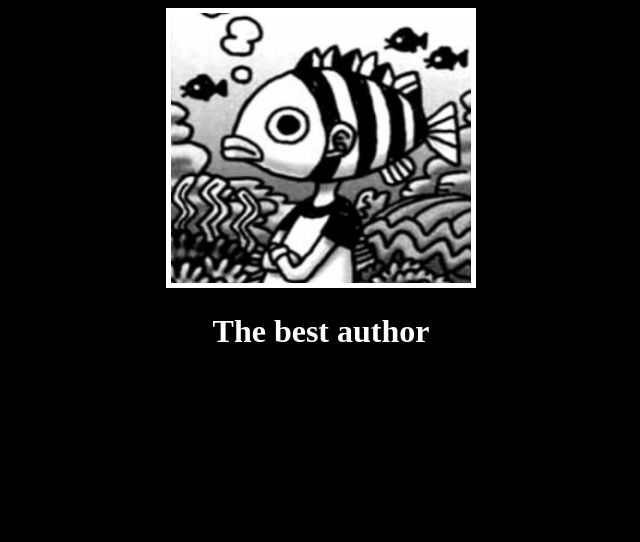
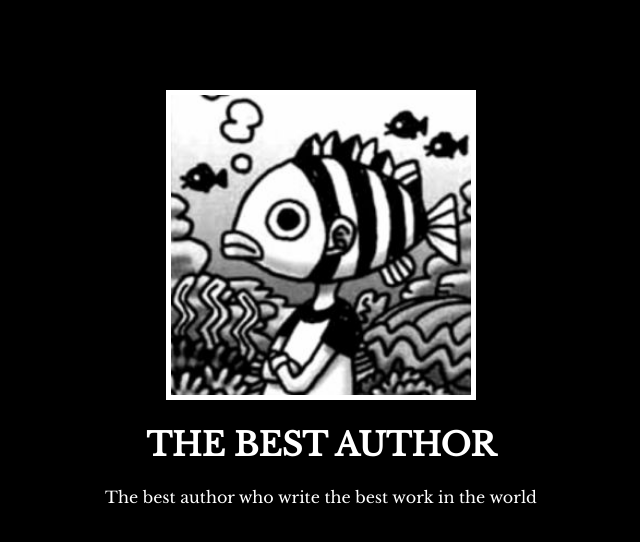
Before and after one commit to malikzahir8/Uppgift6.4, a plain HTML site: page index.html in a window 1280 px wide. Shown: the whole page, without its empty margins (319-959 px from the left). Drawn offline with nearby package versions, Linux system fonts and the light colour scheme.

Commit message:
klar med uppgiften

```diff
--- a/index.html
+++ b/index.html
@@ -1,32 +1,24 @@
 <!DOCTYPE html>
 <html lang="en">
+
 <head>
-    <meta charset="UTF-8">
-    <meta name="viewport" content="width=device-width, initial-scale=1.0">
-    <title>Meme projekt</title>
-    <link rel="stylesheet" href="style.css">
-    <link href="https://fonts.googleapis.com/css2?family=Caveat&display=swap" rel="stylesheet">
+  <meta charset="UTF-8">
+  <meta name="viewport" content="width=device-width, initial-scale=1.0">
+  <title>Meme projekt</title>
+  <link rel="stylesheet" href="style.css">
+  <link rel="preconnect" href="https://fonts.googleapis.com">
+  <link rel="preconnect" href="https://fonts.gstatic.com" crossorigin>
+  <link href="https://fonts.googleapis.com/css2?family=Libre+Baskerville&display=swap" rel="stylesheet">
+  <link rel="shortcut icon" href="./Bilder/fish.jpg" type="image/x-icon">
+</head>
 
-</head>
 <body>
   <div>
-    <img src="./Bilder/fish.jpg" width="300px" height="270px" alt="Bild på bästa författaren">
-  <h1>The best author</h1>
+    <img src="./Bilder/fish.jpg" width="300px" height="300px" alt="Bild på bästa författaren">
+    <h1>The best author</h1>
+    <p>The best author who write the best work in the world</p>
+  </div>
 
-</div>
-    <!--
-    1. The main h1 text should be using the Regular Libre Baskerville Font from Google Fonts:
-      https://fonts.google.com/specimen/Libre+Baskerville
+</body>
 
-
-      3. Add your own image into the images folder inside assets. It should have a 5px white border.
-
-      5. Create a div to contain the h1, p and img elements. Adjust the margins so that the image and text are centered on the page.
-      Hint: You horizontally center a div by giving it a width of 50% and a margin-left of 25%.
-      Hint: Set the image to have a width of 100% so it fills the div.
-
-      6. Read about the text-transform property on MDN docs to make the h1 uppercase with CSS.
-      https://developer.mozilla.org/en-US/docs/Web/CSS/text-transform
-    -->
-</body>
 </html>
--- a/style.css
+++ b/style.css
@@ -1,8 +1,12 @@
 body{
     background-color: black;
 }
-h1 {
+h1, p {
     color: white;
+    font-family: "Libre Baskerville", serif;
+}
+h1{
+    text-transform: uppercase;
 }
 *{
     text-align: center;
@@ -10,3 +14,8 @@ h1 {
 img {
     border: 5px solid white;
 }
+div{
+    width: 50%;
+    margin-left: 25%;
+    margin-top: 90px;
+}
```
